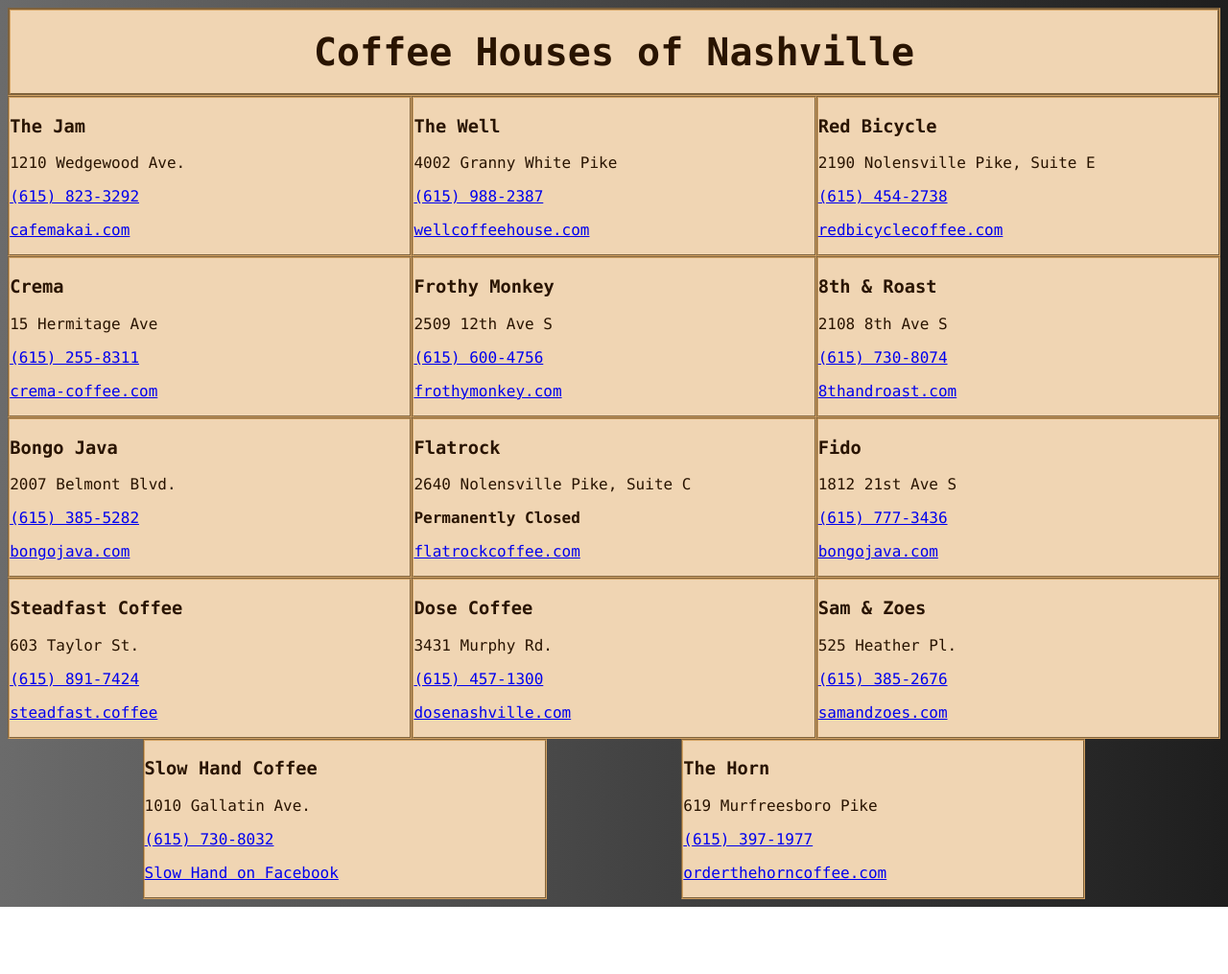
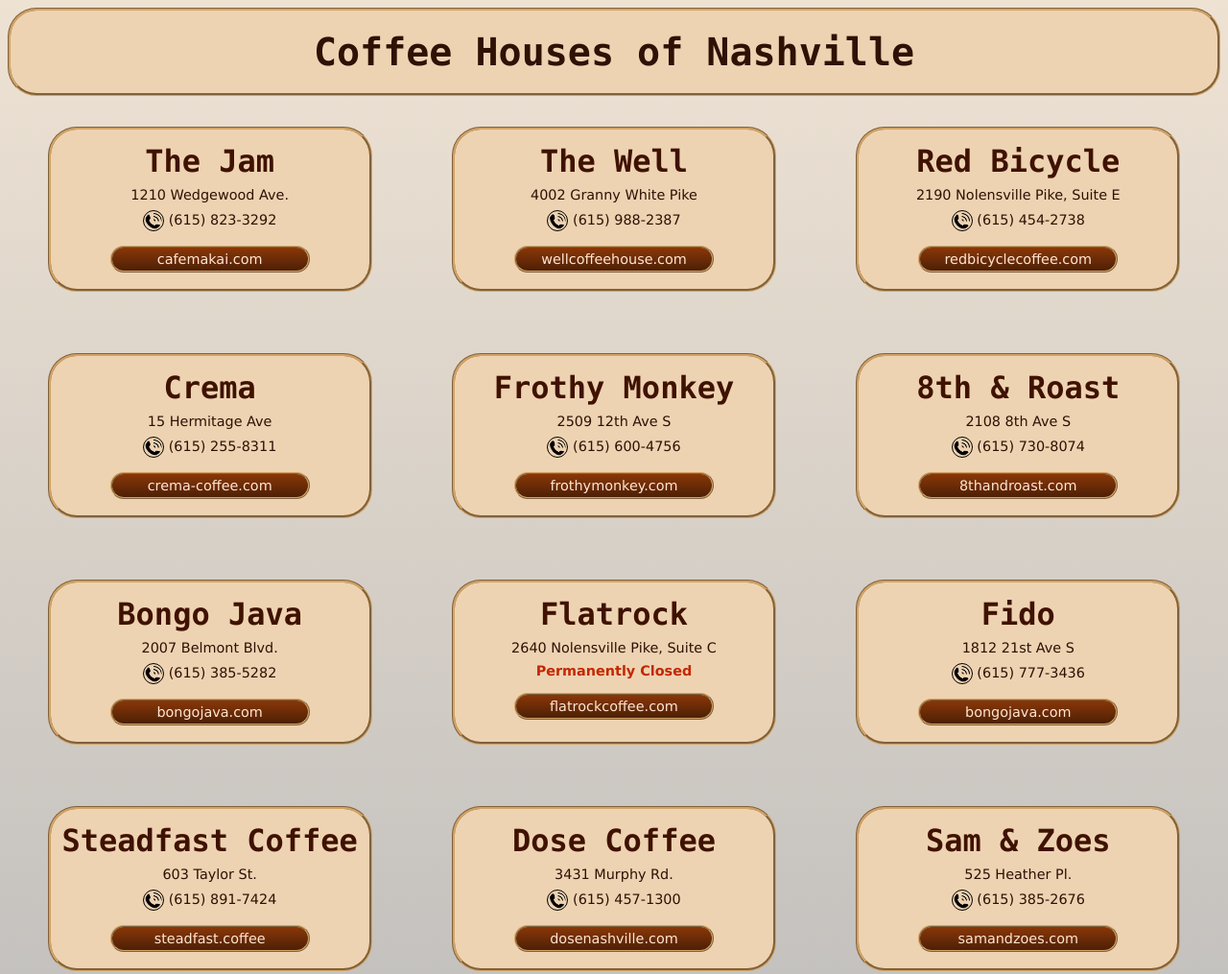
Before and after one commit to dLars99/flexbox, a plain HTML site: page index.html in a window 1280 px wide. Shown: the top 1015 px of the page at 96% size. Before the commit the page ends 945 px from the top, so only its background shows below. Drawn offline with Linux system fonts and the light colour scheme.

Commit message:
Style page for readability

```diff
--- a/css/styles.css
+++ b/css/styles.css
@@ -2,8 +2,8 @@
     to achieve the desired layout.' */
 
 body {
-    background-image: linear-gradient(to right, rgb(107, 107, 107), rgb(30, 30, 30));
-    color: rgb(41, 20, 0);
+    background-image: linear-gradient(rgb(238, 226, 211), rgb(185, 185, 185));
+    color: rgb(47, 17, 5);
     font-family: "Andale Mono", Monaco, monospace;
 }
 
@@ -11,7 +11,8 @@ body {
     display: flex;
     justify-content: center;
     border: 3px groove rgb(211, 163, 101);
-    background-color: rgb(240, 213, 179);
+    border-radius: 30px;
+    background-color: rgb(238, 211, 178);
     font-size: 2.5em;
     font-weight: 700;
     padding: .5em 0;
@@ -25,8 +26,58 @@ body {
 }
 
 .shop {
-    width: 33%;
-    border: 2px groove rgb(211, 163, 101);
-    background-color: rgb(240, 213, 179);
+    width: 25%;
+    border: 3px groove rgb(211, 163, 101);
+    background-color: rgb(238, 211, 178);
     justify-content: center;
+    margin: 2rem auto;
+    border-radius: 30px;
+    padding: .5em;
+    text-align: center;
+    word-wrap: normal;
 }
+
+.shop h3 {
+    font-size: 2em;
+    text-align: center;
+    margin: .2em 0;
+    color: rgb(63, 18, 0);
+}
+
+.shop p {
+    font-family: Verdana, Arial, sans-serif;
+    margin: .5em 0 .6em;
+    font-size: .9em;
+}
+
+.phone__icon {
+    width: 1.2em;
+    vertical-align: middle;
+    border: 1px solid black;
+    border-radius: 100%;
+    padding: .1em;
+}
+
+.phone__icon:hover {
+    opacity: .6;
+}
+
+.shop__link {
+    border: 2px ridge rgb(211, 163, 101);
+    border-radius: 20px;
+    background-image: linear-gradient(rgb(138, 55, 7), rgb(77, 32, 6));
+    color: rgb(255, 230, 210);
+    text-decoration: none;
+    padding: .3em .5em;
+    display: block;
+    width: 60%;
+    margin: 1em auto .3em;
+}
+.shop__link:hover {
+    color: rgb(63, 18, 0);
+    background-image:linear-gradient(rgb(238, 211, 178), rgb(238, 192, 136));
+}
+
+.closed {
+    color: rgb(195, 39, 0);
+}
--- a/index.html
+++ b/index.html
@@ -7,80 +7,123 @@
     <title>Coffee Houses of Nashville</title>
 </head>
 <body>
+
     <header class="pageHeader">Coffee Houses of Nashville</header>
 
     <article class="list">
+        <!-- Directory tiles -->
         <section class="shop">
             <h3>The Jam</h3>
             <p>1210 Wedgewood Ave.</p>
-            <p><a href="tel:6158233292">(615) 823-3292</a></p>
-            <p><a href="https://cafemakai.com">cafemakai.com</a></p>
+            <p>
+                <a href="tel:6158233292"><img src="images/phone-icon.png" alt="phone icon" class="phone__icon"></a>
+                 (615) 823-3292</p>
+            <p><a class="shop__link" href="https://cafemakai.com">cafemakai.com</a></p>
         </section>
-        <section class="shop"><h3>The Well</h3>
+
+        <section class="shop">
+            <h3>The Well</h3>
             <p>4002 Granny White Pike</p>
-            <p><a href="tel:6159882387">(615) 988-2387</a></p>
-            <p><a href="https://wellcoffeehouse.com">wellcoffeehouse.com</a></p>
+            <p><a href="tel:6159882387"><img src="images/phone-icon.png" alt="phone icon" class="phone__icon"></a>
+                (615) 988-2387</p>
+            <p><a class="shop__link" href="https://wellcoffeehouse.com">wellcoffeehouse.com</a></p>
         </section>
-        <section class="shop"><h3>Red Bicycle</h3>
+
+        <section class="shop">
+            <h3>Red Bicycle</h3>
             <p>2190 Nolensville Pike, Suite E</p>
-            <p><a href="tel:6154542738">(615) 454-2738</a></p>
-            <p><a href="https://redbicyclecoffee.com">redbicyclecoffee.com</a></p>
+            <p><a href="tel:6154542738"><img src="images/phone-icon.png" alt="phone icon" class="phone__icon"></a>
+                (615) 454-2738</p>
+            <p><a class="shop__link" href="https://redbicyclecoffee.com">redbicyclecoffee.com</a></p>
         </section>
-        <section class="shop"><h3>Crema</h3>
+
+        <section class="shop">
+            <h3>Crema</h3>
             <p>15 Hermitage Ave</p>
-            <p><a href="tel:6152558311">(615) 255-8311</a></p>
-            <p><a href="https://crema-coffee.com">crema-coffee.com</a></p>
+            <p><a href="tel:6152558311"><img src="images/phone-icon.png" alt="phone icon" class="phone__icon"></a>
+                (615) 255-8311</p>
+            <p><a class="shop__link" href="https://crema-coffee.com">crema-coffee.com</a></p>
         </section>
-        <section class="shop"><h3>Frothy Monkey</h3>
+
+        <section class="shop">
+            <h3>Frothy Monkey</h3>
             <p>2509 12th Ave S</p>
-            <p><a href="tel:6156004756">(615) 600-4756</a></p>
-            <p><a href="https://frothymonkey.com">frothymonkey.com</a></p>
+            <p><a href="tel:6156004756"><img src="images/phone-icon.png" alt="phone icon" class="phone__icon"></a>
+                (615) 600-4756</p>
+            <p><a class="shop__link" href="https://frothymonkey.com">frothymonkey.com</a></p>
         </section>
-        <section class="shop"><h3>8th &amp; Roast</h3>
+
+        <section class="shop">
+            <h3>8th &amp; Roast</h3>
             <p>2108 8th Ave S</p>
-            <p><a href="tel:6157308074">(615) 730-8074</a></p>
-            <p><a href="https://8thandroast.com">8thandroast.com</a></p>
+            <p><a href="tel:6157308074"><img src="images/phone-icon.png" alt="phone icon" class="phone__icon"></a>
+                (615) 730-8074</p>
+            <p><a class="shop__link" href="https://8thandroast.com">8thandroast.com</a></p>
         </section>
-        <section class="shop"><h3>Bongo Java</h3>
+
+        <section class="shop">
+            <h3>Bongo Java</h3>
             <p>2007 Belmont Blvd.</p>
-            <p><a href="tel:6153855282">(615) 385-5282</a></p>
-            <p><a href="https://bongojava.com">bongojava.com</a></p>
+            <p><a href="tel:6153855282"><img src="images/phone-icon.png" alt="phone icon" class="phone__icon"></a>
+                (615) 385-5282</p>
+            <p><a class="shop__link" href="https://bongojava.com">bongojava.com</a></p>
         </section>
-        <section class="shop"><h3>Flatrock</h3>
+
+        <section class="shop">
+            <h3>Flatrock</h3>
             <p>2640 Nolensville Pike, Suite C</p>
-            <p><strong>Permanently Closed</strong></p>
-            <p><a href="http://flatrockcoffee.com">flatrockcoffee.com</a></p>
+            <p class="closed"><strong>Permanently Closed</strong></p>
+            <p><a class="shop__link" href="http://flatrockcoffee.com">flatrockcoffee.com</a></p>
         </section>
-        <section class="shop"><h3>Fido</h3>
+
+        <section class="shop">
+            <h3>Fido</h3>
             <p>1812 21st Ave S</p>
-            <p><a href="tel:6157773436">(615) 777-3436</a></p>
-            <p><a href="https://bongojava.com.com">bongojava.com</a></p>
+            <p><a href="tel:6157773436"><img src="images/phone-icon.png" alt="phone icon" class="phone__icon"></a>
+                (615) 777-3436</p>
+            <p><a class="shop__link" href="https://bongojava.com.com">bongojava.com</a></p>
         </section>
-        <section class="shop"><h3>Steadfast Coffee</h3>
+
+        <section class="shop">
+            <h3>Steadfast Coffee</h3>
             <p>603 Taylor St.</p>
-            <p><a href="tel:6158917424">(615) 891-7424</a></p>
-            <p><a href="https://steadfast.coffee">steadfast.coffee</a></p>
+            <p><a href="tel:6158917424"><img src="images/phone-icon.png" alt="phone icon" class="phone__icon"></a>
+                (615) 891-7424</p>
+            <p><a class="shop__link" href="https://steadfast.coffee">steadfast.coffee</a></p>
         </section>
-        <section class="shop"><h3>Dose Coffee</h3>
+
+        <section class="shop">
+            <h3>Dose Coffee</h3>
             <p>3431 Murphy Rd.</p>
-            <p><a href="tel:6154571300">(615) 457-1300</a></p>
-            <p><a href="https://dosenashville.com">dosenashville.com</a></p>
+            <p><a href="tel:6154571300"><img src="images/phone-icon.png" alt="phone icon" class="phone__icon"></a>
+                (615) 457-1300</p>
+            <p><a class="shop__link" href="https://dosenashville.com">dosenashville.com</a></p>
         </section>
-        <section class="shop"><h3>Sam &amp; Zoes</h3>
+
+        <section class="shop">
+            <h3>Sam &amp; Zoes</h3>
             <p>525 Heather Pl.</p>
-            <p><a href="tel:6153852676">(615) 385-2676</a></p>
-            <p><a href="https://samandzoes.com">samandzoes.com</a></p>
+            <p><a href="tel:6153852676"><img src="images/phone-icon.png" alt="phone icon" class="phone__icon"></a>
+                (615) 385-2676</p>
+            <p><a class="shop__link" href="https://samandzoes.com">samandzoes.com</a></p>
         </section>
-        <section class="shop"><h3>Slow Hand Coffee</h3>
+
+        <section class="shop">
+            <h3>Slow Hand Coffee</h3>
             <p>1010 Gallatin Ave.</p>
-            <p><a href="tel:6157308032">(615) 730-8032</a></p>
-            <p><a href="https://www.facebook.com/SlowHandCoffeeandBakeshop/">Slow Hand on Facebook</a></p>
+            <p><a href="tel:6157308032"><img src="images/phone-icon.png" alt="phone icon" class="phone__icon"></a>
+                (615) 730-8032</p>
+            <p><a class="shop__link" href="https://www.facebook.com/SlowHandCoffeeandBakeshop/">Slow Hand on Facebook</a></p>
         </section>
-        <section class="shop"><h3>The Horn</h3>
+
+        <section class="shop">
+            <h3>The Horn</h3>
             <p>619 Murfreesboro Pike</p>
-            <p><a href="tel:6153971977">(615) 397-1977</a></p>
-            <p><a href="https://orderthehorncoffee.com">orderthehorncoffee.com</a></p>
+            <p><a href="tel:6153971977"><img src="images/phone-icon.png" alt="phone icon" class="phone__icon"></a>
+                (615) 397-1977</p>
+            <p><a class="shop__link" href="https://orderthehorncoffee.com">orderthehorncoffee.com</a></p>
         </section>
+
     </article>
 </body>
 </html>
```
Also changed, not shown: images/phone-icon.png (added).
